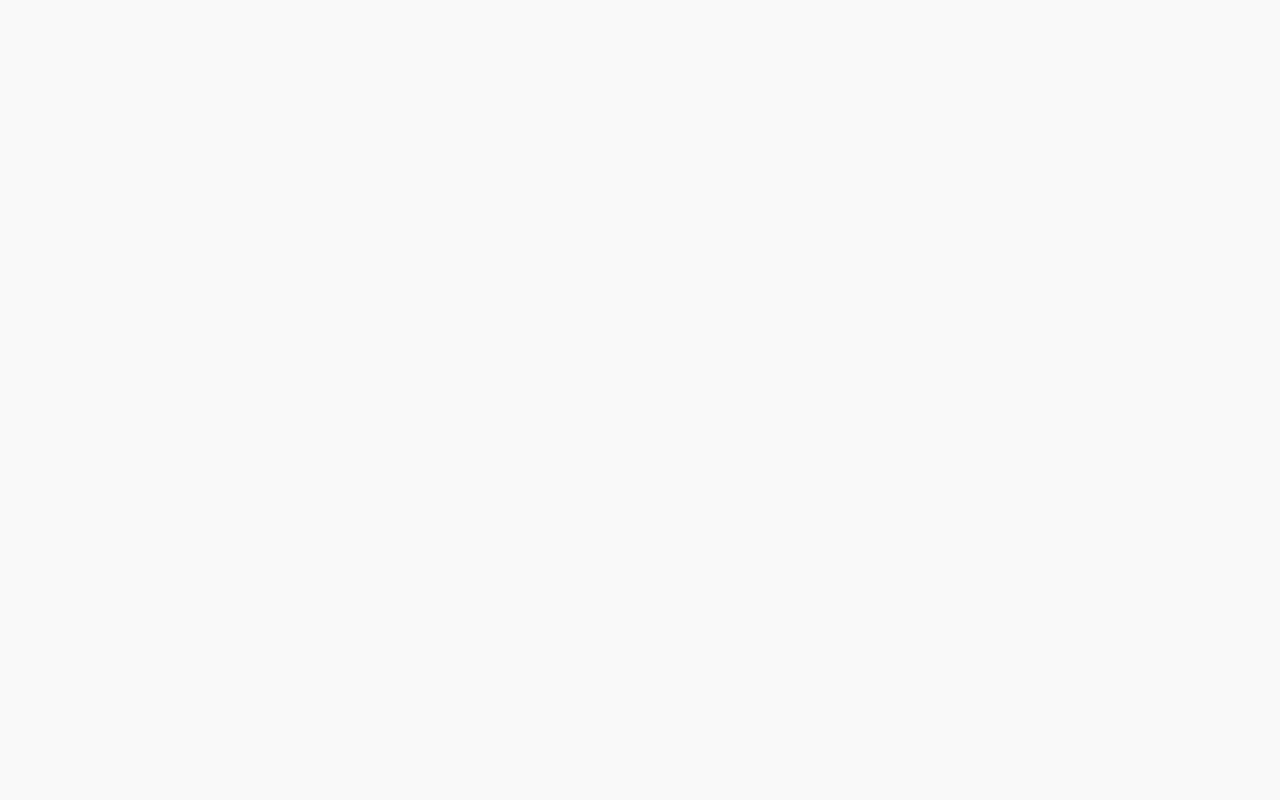
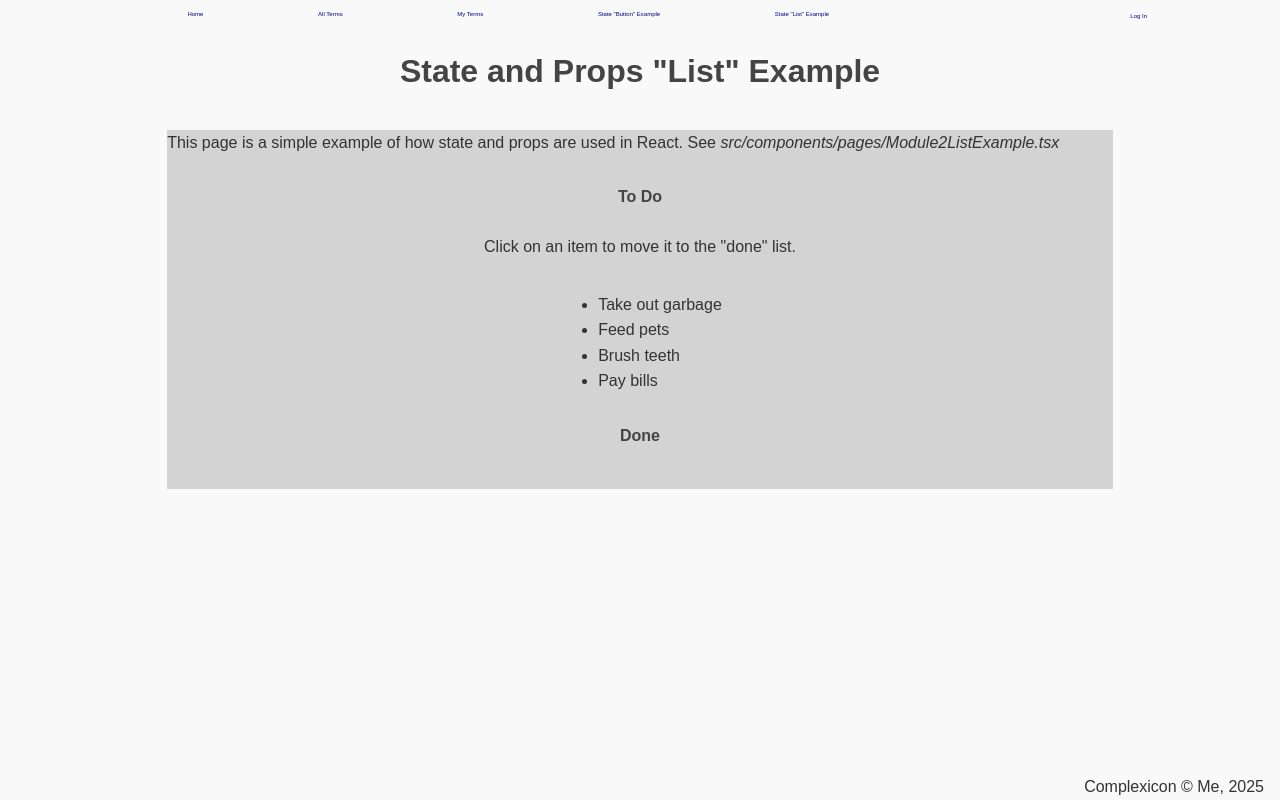
Before and after one commit to zMontreuilRRC/full-stack-demo, a React (Vite) app: page /mod-2-examples/list in a window 1280 px wide. Before the commit this address had no page. Built offline with nearby package versions, Linux system fonts and the light colour scheme.

Commit message:
Add new List example for state, update nav styling

```diff
--- a/src/App.css
+++ b/src/App.css
@@ -74,10 +74,11 @@ footer {
 nav, nav div {
   display: flex;
   justify-content: space-around;
+  font-size: 0.6em;
 }
 
 nav .page-links {
-  width: 40%;
+  width: 60%;
 }
 
 nav span {
--- a/src/App.tsx
+++ b/src/App.tsx
@@ -9,7 +9,8 @@ import { MyTerms } from "./components/pages/MyTerms";
 import { termData } from "./terms/termData";
 import Landing from "./components/pages/Landing";
 import { Term } from "./types/term";
-import Module2Example from "./components/pages/Module2Example";
+import Module2ButtonExample from "./components/pages/Module2ButtonExample";
+import Module2ListExample from "./components/pages/Module2ListExample";
 
 function App() {
   // Initialize state with the imported termData, as an array of terms.
@@ -45,11 +46,17 @@ function App() {
               }
             />
 
+            {/* all paths starting with /mod-2-examples */}
+            <Route path="/mod-2-examples">
+                <Route
+                  path="buttons"
+                  element={<Module2ButtonExample />}
+                />
 
-            <Route
-              path="/mod-2-example"
-              element={<Module2Example />}
-            >
+                <Route
+                  path="list"
+                  element={<Module2ListExample/>}
+                />
             </Route>
 
               {/* all paths starting with "/terms" */}
--- a/src/components/common/layout/nav/Nav.tsx
+++ b/src/components/common/layout/nav/Nav.tsx
@@ -14,8 +14,11 @@ export function Nav() {
                 <NavLink to="/terms/my-terms">
                     My Terms
                 </NavLink>
-                <NavLink to="/mod-2-example">
-                    State/Props Example
+                <NavLink to="/mod-2-examples/buttons">
+                    State "Button" Example
+                </NavLink>
+                <NavLink to="/mod-2-examples/list">
+                    State "List" Example
                 </NavLink>
             </div>
             <div className="user-management-links">
--- a/src/components/pages/Module2Example.tsx
+++ b/src/components/pages/Module2ButtonExample.tsx
@@ -5,7 +5,7 @@ import { useState } from "react";
  * It is not included with the broader application.
  */
 
-function StateExamplePage() {
+function ButtonStateExamplePage() {
     /**
      * We want to easily update and render these number values as they change.
      * We initialize them in state with a:
@@ -22,13 +22,13 @@ function StateExamplePage() {
   return (
     <>
     <header>
-        <h1>State and Props Example</h1>
+        <h1>State and Props "Buttons" Example</h1>
     </header>
     <main>
       <p>
         This page is a simple example of how state and props are used in React.
 
-        See src/components/pages/Module2Example.tsx
+        See <i>src/components/pages/Module2ButtonExample.tsx</i>
       </p>
         {/*
             We render two CounterButton components.
@@ -92,4 +92,4 @@ export function CounterButton(
   );
 }
 
-export default StateExamplePage;
+export default ButtonStateExamplePage;
--- /dev/null
+++ b/src/components/pages/Module2ListExample.tsx
@@ -0,0 +1,71 @@
+import { useState } from "react";
+
+type Todo = {
+    id: number,
+    value: string
+}
+
+function ListStateExamplePage() {
+    const [todos, setTodos] = useState<Todo[]>([
+      {id: 1, value: "Take out garbage"},
+      {id: 2, value: "Feed pets"},
+      {id: 3, value: "Brush teeth"},
+      {id: 4, value: "Pay bills"},
+    ]);
+
+    const [doneTodos, setDoneTodos] = useState<Todo[]>([]);
+
+  return (
+    <>
+    <header>
+        <h1>State and Props "List" Example</h1>
+    </header>
+    <main>
+      <p>
+        This page is a simple example of how state and props are used in React.
+
+        See <i>src/components/pages/Module2ListExample.tsx</i>
+      </p>
+      <section>
+        <h2>To Do</h2>
+        <p>Click on an item to move it to the "done" list.</p>
+        <ul>
+          {
+            // keys should never be initialized during rendering
+            // keys should not use element indices
+            todos.map((t)=> {
+              return(
+                <li key={t.id}
+                    onClick={() => {
+                        // state cannot update by modifying lists in-place
+                        // see https://react.dev/learn/updating-arrays-in-state
+                        setTodos(oldList => oldList.filter(filteredT => filteredT.id != t.id));
+                        setDoneTodos(oldDones => [...oldDones, t]);
+                    }}
+                >
+                    {t.value}
+                </li>
+              );
+            })
+          }
+        </ul>
+      </section>
+
+      <section>
+        <h2>Done</h2>
+        <ul>
+          {doneTodos.map((d) => {
+              return(
+              <li key={d.id}>
+                {d.value}
+              </li>
+              );
+          })}
+        </ul>
+      </section>
+    </main>
+    </>
+  );
+}
+
+export default ListStateExamplePage;
```
